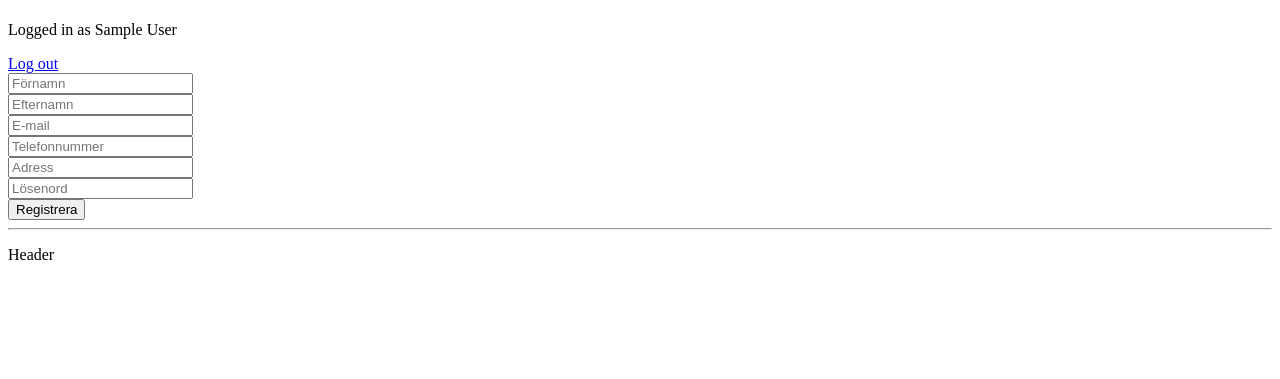
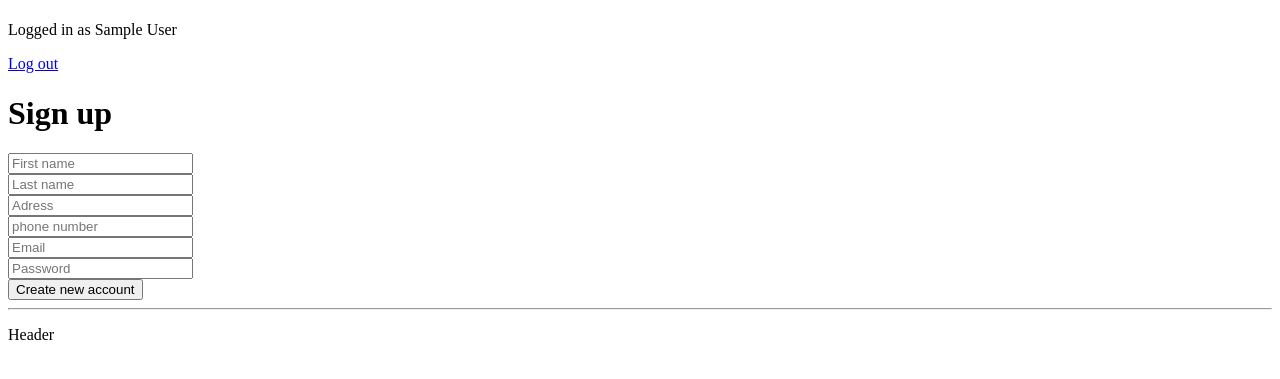
Before and after one commit to Semthan/PHPwebshop, a PHP site: template views/include/register.php in a window 1280 px wide. Shown: the top 379 px of the page. Run offline with PHP 8.4, Linux system fonts and the light colour scheme; the template is opened without the code that fills it, so the values that code supplies are empty; the visitor is signed in with stand-in values (Sample User, id 1).

Commit message:
signup page

```diff
--- a/views/include/register.php
+++ b/views/include/register.php
@@ -1,23 +1,28 @@
-<form action="#" method="POST">
-    <div>
-        <input type="text" name="first_name" placeholder="Förnamn">
+<div class="d-flex min-vh-100 justify-content-center align-items-center">
+    <form class="col-3" action="#" method="POST">
+        <div class="row text-center">
+            <h1><strong>Sign up</strong></h1>
         </div>
-    <div>
-        <input type="text" name="last_name" placeholder="Efternamn">
+        <div class="row m-2">
+            <input type="text" class="form-control" name="first_name" placeholder="First name">
         </div>
-    <div>
-        <input type="text" name="email" placeholder="E-mail">
+        <div class="row m-2">
+            <input type="text" class="form-control" name="last_name" placeholder="Last name">
         </div>
-    <div>
-        <input type="text" name="tel" placeholder="Telefonnummer">
+        <div class="row m-2">
+            <input type="text" class="form-control" name="adress" placeholder="Adress">
         </div>
-    <div>
-        <input type="text" name="adress" placeholder="Adress">
+        <div class="row m-2">
+            <input type="text" class="form-control" name="tel" placeholder="phone number">
         </div>
-    <div>
-        <input type="text" name="password" placeholder="Lösenord">
+        <div class="row m-2">
+            <input type="email" class="form-control" name="email" placeholder="Email">
         </div>
-    <div>
-        <input type="submit" value="Registrera">
+        <div class="row m-2">
+            <input type="password" class="form-control" name="password" placeholder="Password">
+        </div>
+        <div class="row m-2">
+            <input type="submit" value="Create new account" class="btn btn-primary">
         </div>
     </form>
+</div>
```
Lines whose indentation alone changed are shown as unchanged.
